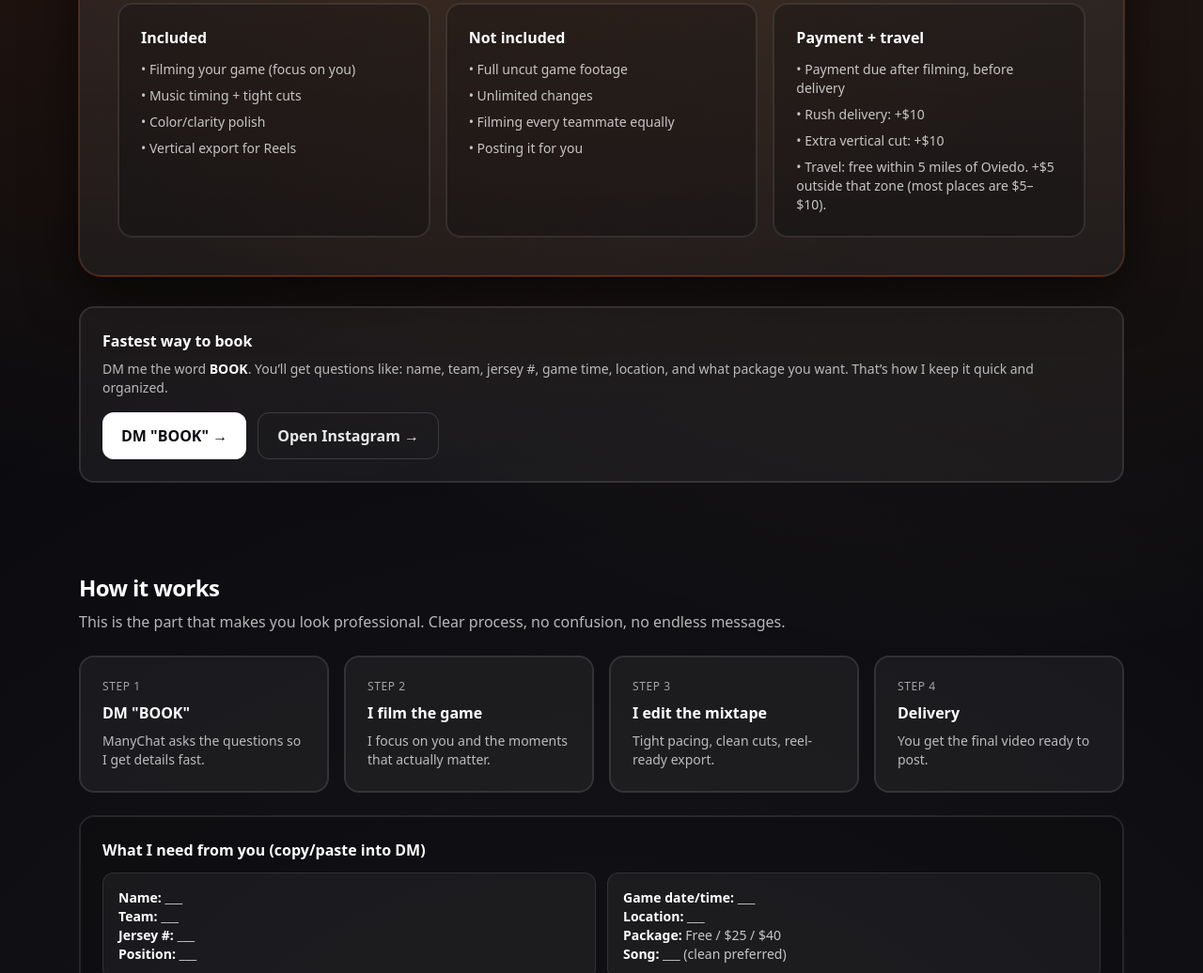
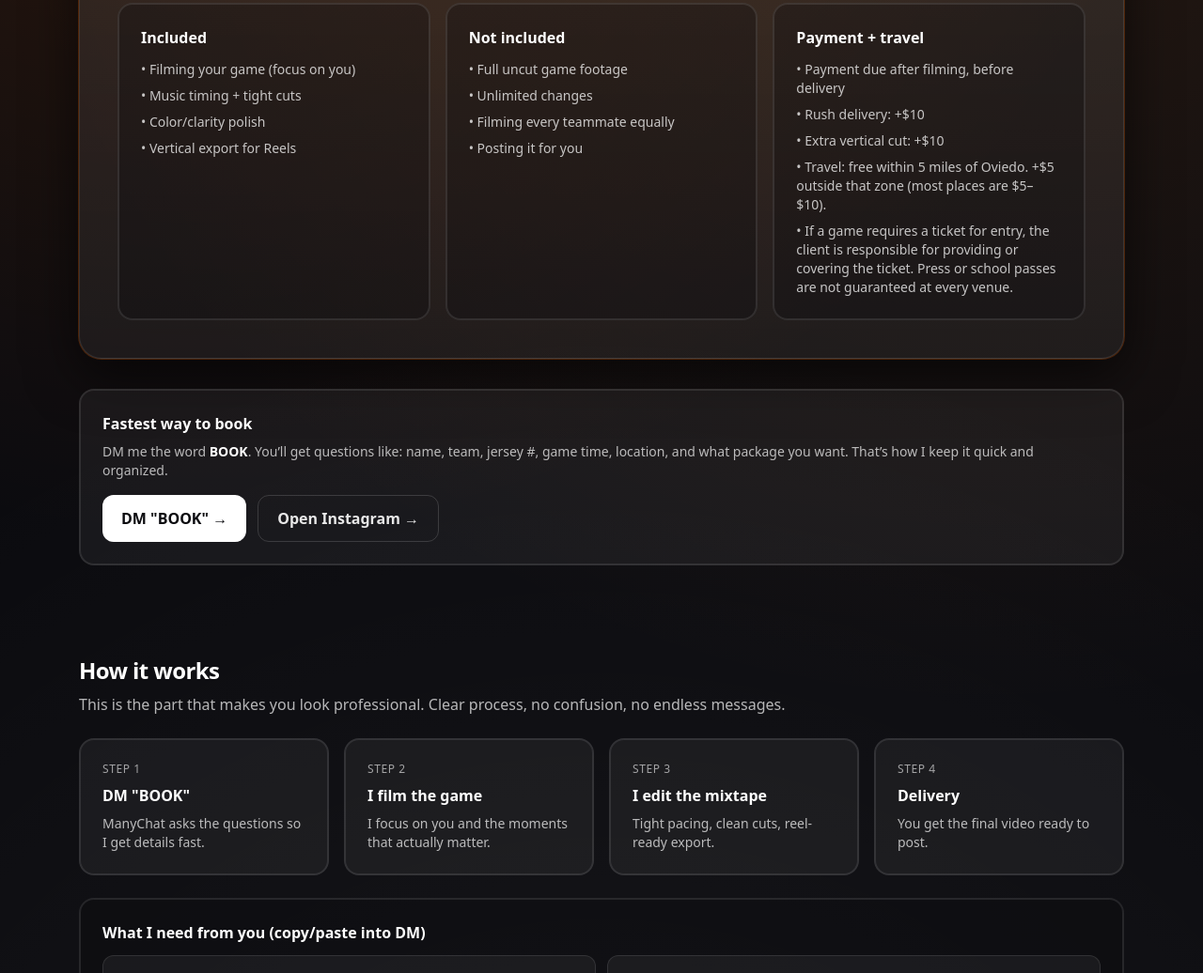
Before and after one commit to Q2OD/q2od.github.io, a plain HTML site: page index.html in a window 1280 px wide. Shown: the part 1129-2165 px from the top of the page at 94% size. Drawn offline with nearby package versions, Linux system fonts and the light colour scheme.

Commit message:
Add note about ticket responsibility for games

```diff
--- a/index.html
+++ b/index.html
@@ -317,6 +317,8 @@
             • Travel: free within 5 miles of Oviedo.
             +$5 outside that zone (most places are $5–$10).
           </li>
+          <li> • If a game requires a ticket for entry, the client is responsible for providing or covering the ticket. Press or school passes are not guaranteed at every venue.
+</li>
         </ul>
       </div>
     </div>
```
